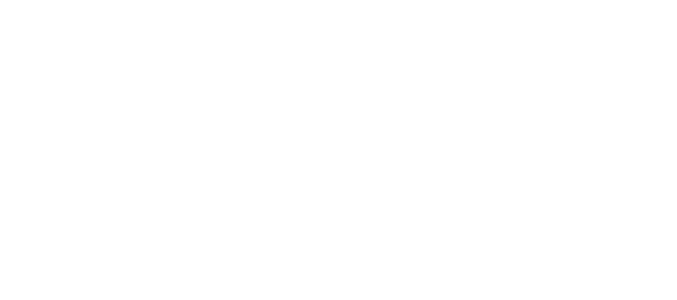
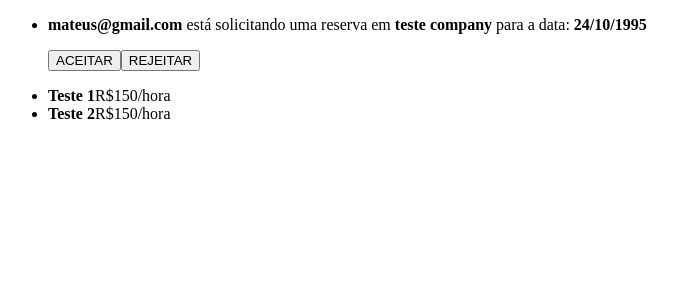
Before and after one commit to mateusmangueira/dev-web-project, a React (Create React App) app in the folder frontend/: page /dashboard in a window 1280 px wide. Before the commit this address had no page. Shown: the top 300 px of the page, without its empty margins (0-677 px from the left). Built offline with nearby package versions, Linux system fonts and the light colour scheme; no server answers.

Commit message:
Mudancas feitas nas ferias no fronted

```diff
--- a/frontend/package.json
+++ b/frontend/package.json
@@ -6,6 +6,9 @@
     "@testing-library/jest-dom": "^5.14.1",
     "@testing-library/react": "^12.0.0",
     "@testing-library/user-event": "^13.2.1",
+    "@unform/core": "^2.1.6",
+    "@unform/web": "^2.1.6",
+    "axios": "^0.24.0",
     "polished": "^4.1.3",
     "prop-types": "^15.7.2",
     "react": "^17.0.2",
@@ -14,7 +17,8 @@
     "react-router-dom": "^6.1.1",
     "react-scripts": "5.0.0",
     "styled-components": "^5.3.3",
-    "web-vitals": "^2.1.0"
+    "web-vitals": "^2.1.0",
+    "yup": "^0.32.11"
   },
   "scripts": {
     "start": "react-scripts start",
--- a/frontend/src/App.js
+++ b/frontend/src/App.js
@@ -1,10 +1,10 @@
 import React from 'react';
-import Rotas from './routes';
+import Routes from './routes';
 
 function App() {
   return (
     <div >
-        <Rotas />
+        <Routes />
     </div>
   );
 }
--- a/frontend/src/components/CustomButton/index.js
+++ b/frontend/src/components/CustomButton/index.js
@@ -1,10 +1,8 @@
-import React from 'react';
-
 import { Button } from './styles';
 
-export default function CustomButton({text}) {
+export default function CustomButton({ text, ...rest }) {
   return (
-    <Button>
+    <Button {...rest} >
       {text}
     </Button>
   );
--- /dev/null
+++ b/frontend/src/components/Input/index.js
@@ -0,0 +1,36 @@
+import React, { useEffect, useRef } from 'react'
+import { useField } from '@unform/core'
+
+const Input = ({ name, ...rest }) => {
+
+  const { fieldName, registerField } = useField(name);
+
+  const inputRef = useRef();
+
+  useEffect(() => {
+    registerField({
+      name: fieldName,
+      ref: inputRef,
+      getValue: ref => {
+        return ref.current.value
+      },
+      setValue: (ref, value) => {
+        ref.current.value = value
+      },
+      clearValue: ref => {
+        ref.current.value = ''
+      },
+    })
+  }, [fieldName, registerField])
+
+  return (
+    <input
+      name={name}
+      ref={inputRef}
+      type="text"
+      placeholder="Type your username"
+      {...rest}
+    />
+  )
+}
+export default Input
--- /dev/null
+++ b/frontend/src/pages/Dashboard/index.js
@@ -0,0 +1,78 @@
+import React, { useState, useEffect } from 'react';
+import { Link } from 'react-router-dom';
+
+import api from '../../services/api';
+
+export default function Dashboard() {
+
+  const [freelas, setFreelas] = useState([
+    {
+      "id": 1,
+      "photo": "",
+      "company": "Teste 1",
+      "pricePerHour": 150,
+    },
+    {
+      "id": 2,
+      "photo": "",
+      "company": "Teste 2",
+      "pricePerHour": 150,
+    },
+  ]);
+  const [requests, setRequests] = useState([
+    {
+      "id": 1,
+      user: {
+        "email": "mateus@gmail.com"
+      },
+      freela: {
+        "company": "teste company"
+      },
+      "date": "24/10/1995"
+    }
+  ]);
+
+  useEffect(() => {
+    async function loadData() {
+      const user_id = localStorage.getItem('user');
+      const response = await api.get('/dashboard', {
+        headers: { user_id }
+      });
+      setFreelas(response.data);
+    }
+    loadData();
+  }, []);
+
+  async function handleAccept(id) {
+    console.log("clicou em Confirmar");
+
+  }
+  async function handleReject(id) {
+    console.log("clicou em Rejeitar");
+  }
+
+  return (
+    <>
+      <ul className='notifications'>
+        {requests.map(request => (
+          <li key={request._id}>
+            <p>
+              <strong> {request.user.email} </strong> está solicitando uma reserva em <strong> {request.freela.company} </strong> para a data: <strong>{request.date}</strong>
+            </p>
+            <button className='accept' onClick={() => handleAccept(request._id)}>ACEITAR</button>
+            <button className='reject' onClick={() => handleReject(request._id)}>REJEITAR</button>
+          </li>
+        ))}
+      </ul>
+      <ul className='freela-list'>
+        {freelas.map(freela => (
+          <li key={freela._id}>
+            <header style={{ backgroundImage: `url(${freela.photo})` }}></header>
+            <strong>{freela.company}</strong>
+            <span>{freela.pricePerHour ? `R$${freela.pricePerHour}/hora` : 'GRATUITO'}</span>
+          </li>
+        ))}
+      </ul>
+    </>
+  )
+}
--- /dev/null
+++ b/frontend/src/pages/Dashboard/styles.css
@@ -0,0 +1,59 @@
+ul.freela-list {
+  width: 100%;
+  list-style: none;
+  display: grid;
+  grid-template-columns: 1fr 1fr;
+  grid-gap: 20px;
+  margin-bottom: 30px;
+}
+
+ul.freela-list li {
+  display: flex;
+  flex-direction: column;
+}
+
+ul.freela-list li header {
+  width: 100%;
+  height: 120px;
+  background-size: cover;
+  border-radius: 4px;
+}
+
+ul.freela-list li strong {
+  margin-top: 10px;
+  font-size: 24px;
+  color: #444;
+}
+
+ul.freela-list li span {
+  font-size: 15px;
+  color: #999;
+}
+
+ul.notifications {
+  list-style: none;
+  margin-bottom: 15px;
+}
+
+ul.notifications li {
+  font-size: 16px;
+  line-height: 24px;
+}
+
+ul.notifications li button {
+  margin-right: 10px;
+  border: 0;
+  font-weight: bold;
+  margin-top: 10px;
+  cursor: pointer;
+}
+
+ul.notifications li button.accept {
+  color: #84C870;
+  background: 0;
+}
+
+ul.notifications li button.reject {
+  color: #e55e5e;
+  background: 0;
+}
--- a/frontend/src/pages/Login/index.js
+++ b/frontend/src/pages/Login/index.js
@@ -1,27 +1,30 @@
 import React, { useState } from 'react';
+import * as Yup from 'yup';
 
 import { Link } from 'react-router-dom'
-import CustomButton from '../../components/CustomButton';
-import { Modal } from '../../components/Modal'
+import { Form } from '@unform/web';
+import CustomButton from '../../components/CustomButton'
+import Input from '../../components/Input';
 
 export default function Login(props) {
 
-  const [showModal, setShowModal] = useState(false);
+  const schema = Yup.object().shape({
+    email: Yup.string().email('Insira um e-mail válido').required('O e-mail é obrigatório'),
+    password: Yup.string().required('A senha é obrigatória'),
+  });
 
-  function handleModal() {
-    setShowModal(!showModal);
+  function handleLogin({ email, password }) {
+    console.log("Logou com sucesso!");
   }
 
   return (
     <div>
-      <Link to="/register">Registrar</Link>
-      <hr></hr>
-      <CustomButton onClick={handleModal} text="Login">
-        <Modal show={showModal} handleClose={handleModal} >
-          <p>LOGIN</p>
-          <CustomButton type="submit" onClick={handleModal} text="Fechar"/>
-        </Modal>
-      </CustomButton>
+      <Form class="form" schema={schema} onSubmit={handleLogin}>
+        <Input name="email" type="email" placeholder="Email" />
+        <Input name="password" type="password" placeholder="Senha"/>
+        <CustomButton text='Entrar' type="submit"></CustomButton>
+        <Link class="link" to="/register">Crie sua conta grátis</Link>
+      </Form>
     </div>
   )
 }
--- a/frontend/src/pages/Register/index.js
+++ b/frontend/src/pages/Register/index.js
@@ -1,28 +1,31 @@
 import React, { useState } from 'react';
+import * as Yup from 'yup';
+
 import { Link } from 'react-router-dom'
-import CustomButton from '../../components/CustomButton';
-import { Modal } from '../../components/Modal';
-
-import "./styles.css";
+import { Form } from '@unform/web';
+import CustomButton from '../../components/CustomButton'
+import Input from '../../components/Input';
 
 export default function Register(props) {
 
-  const [showModal, setShowModal] = useState(false);
+  const schema = Yup.object().shape({
+    email: Yup.string().email('Insira um e-mail válido').required('O e-mail é obrigatório'),
+    password: Yup.string().required('A senha é obrigatória'),
+  });
 
-  function handleModal() {
-    setShowModal(!showModal);
+  function handleRegister({ email, password }) {
+    console.log("Registrou com sucesso!");
   }
 
   return (
     <div>
-      <Link to="/">Login</Link>
-      <hr></hr>
-      <CustomButton onClick={handleModal} text="Registrar">
-        <Modal show={showModal} handleClose={handleModal} >
-          <p>REGISTRAR</p>
-          <CustomButton type="submit" onClick={handleModal} text="Fechar" />
-        </Modal>
-      </CustomButton>
+      <Form class="form" schema={schema} onSubmit={handleRegister}>
+        <Input name="name" type="name" placeholder="Nome Completo" />
+        <Input name="email" type="email" placeholder="Email" />
+        <Input name="password" type="password" placeholder="Senha" />
+        <CustomButton text='Registrar' type="submit" />
+        <Link class="link" to="/">Já possui conta?</Link>
+      </Form>
     </div>
   )
 }
--- a/frontend/src/routes.js
+++ b/frontend/src/routes.js
@@ -4,13 +4,15 @@
 
 import Login from './pages/Login';
 import Register from './pages/Register';
+import Dashboard from './pages/Dashboard'
 
-export default function Rotas() {
+export default props => {
     return (
         <BrowserRouter>
             <Routes>
                 <Route path="/" element={<Login />} />
                 <Route path="/register" element={<Register />} />
+                <Route path="/dashboard" element={<Dashboard />} />
             </Routes>
         </BrowserRouter>
     );
--- /dev/null
+++ b/frontend/src/services/api.js
@@ -0,0 +1,8 @@
+import axios from 'axios';
+
+const api = axios.create({
+    baseURL: 'http://localhost:3333',
+
+})
+
+export default api;
```
